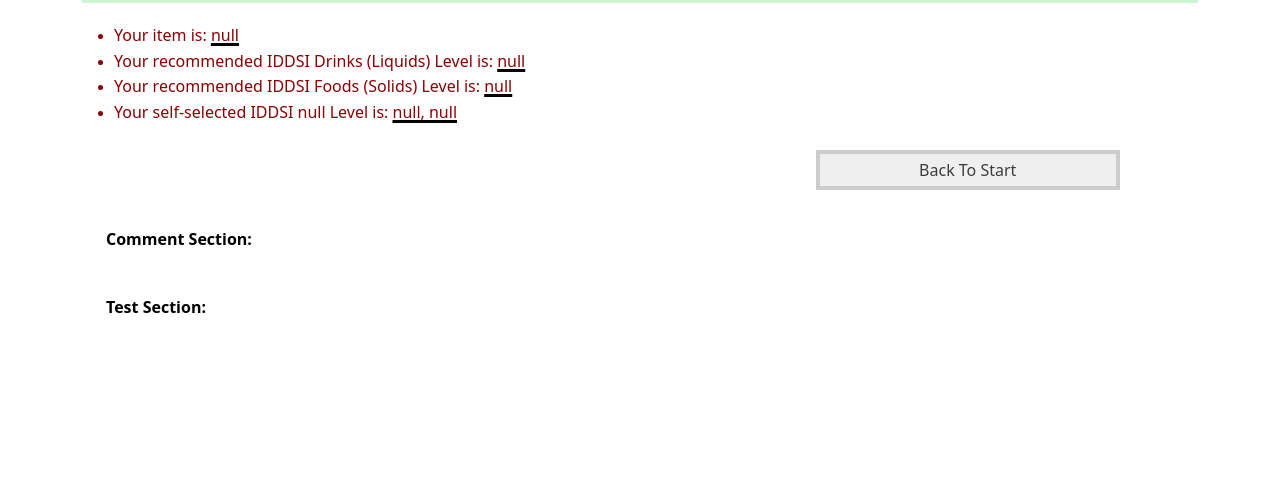
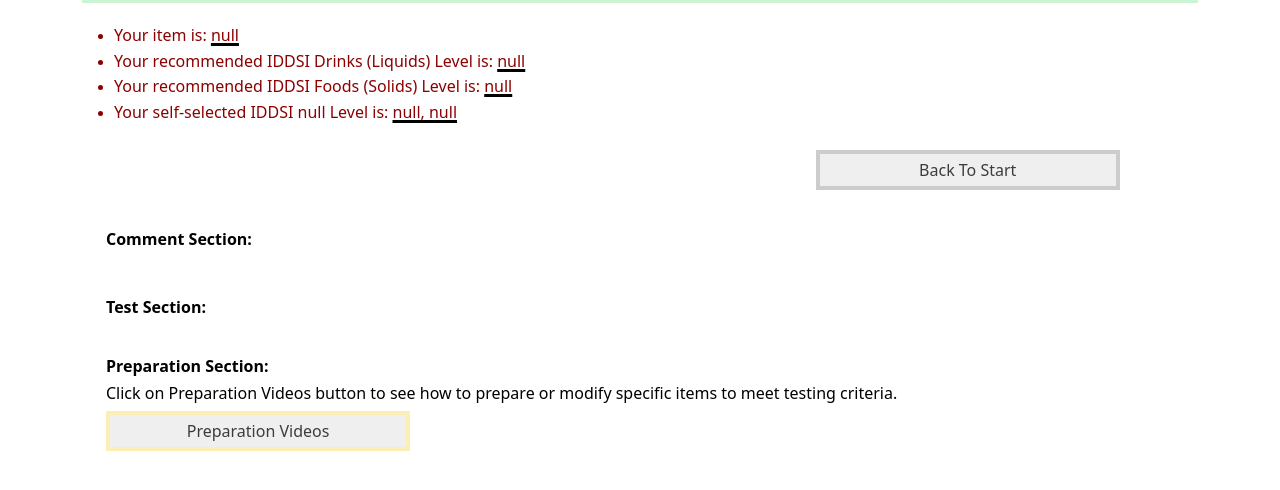
Before and after one commit to SK-WebApp/PWA_FoodDrinkAppOct2023, a plain HTML site: page index_FTApp_2c7.html in a window 1280 px wide. Shown: the part 64-554 px from the top of the page. Drawn offline with nearby package versions, Linux system fonts and the light colour scheme.

Commit message:
Add files via upload
Added Preparation Section to page 2c7

```diff
--- a/index_FTApp_2c7.html
+++ b/index_FTApp_2c7.html
@@ -71,6 +71,13 @@
 					<button id="button7" onclick="ForkPress()">Fork/Spoon Pressure Test</button>
 				</div>
 
+				<div class="row-five-wrapper">
+			  		<h3>Preparation Section: </h3>
+			  		<div id="prep"></div>
+					<p>Click on Preparation Videos button to see how to prepare or modify specific items to meet testing criteria.</p>
+			  		<button id="button11" onclick="Prep7()">Preparation Videos</button>
+			  	</div>
+
 			</div>
 		</div>
 	</div>
```
